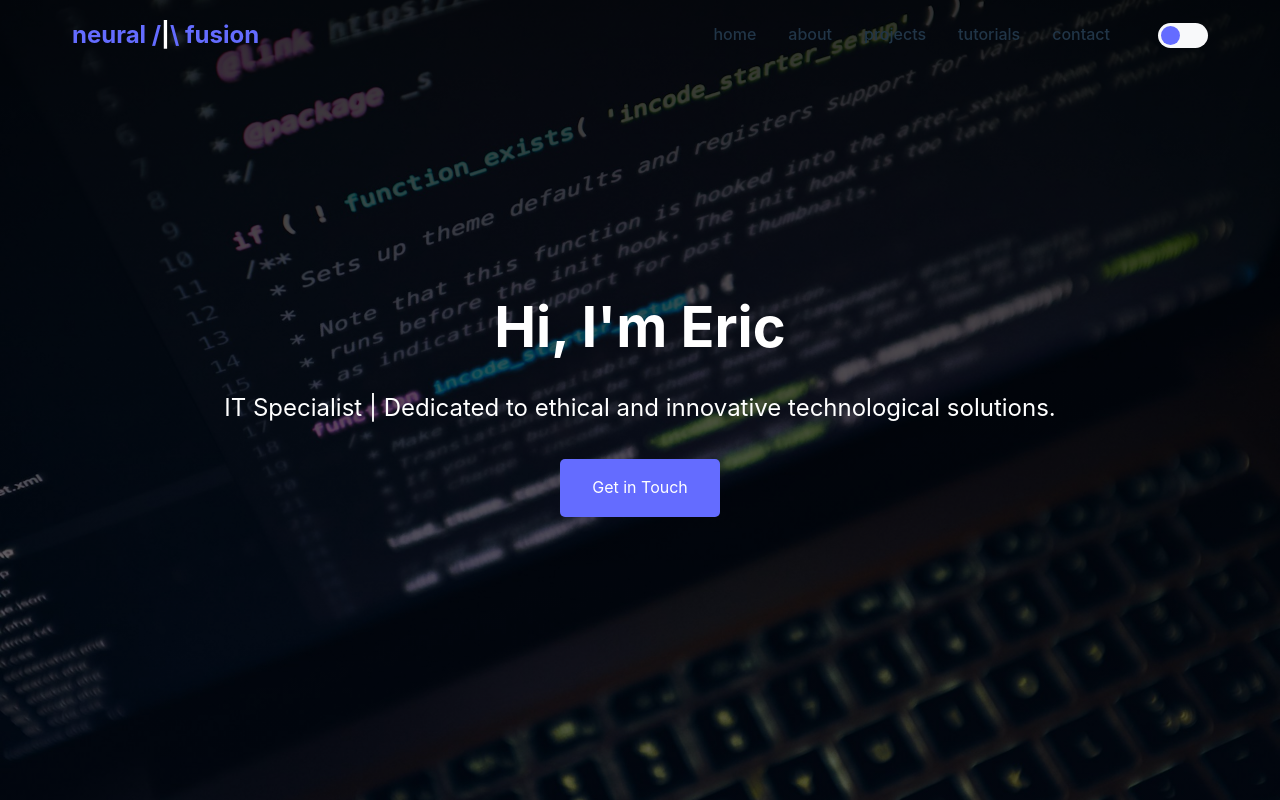
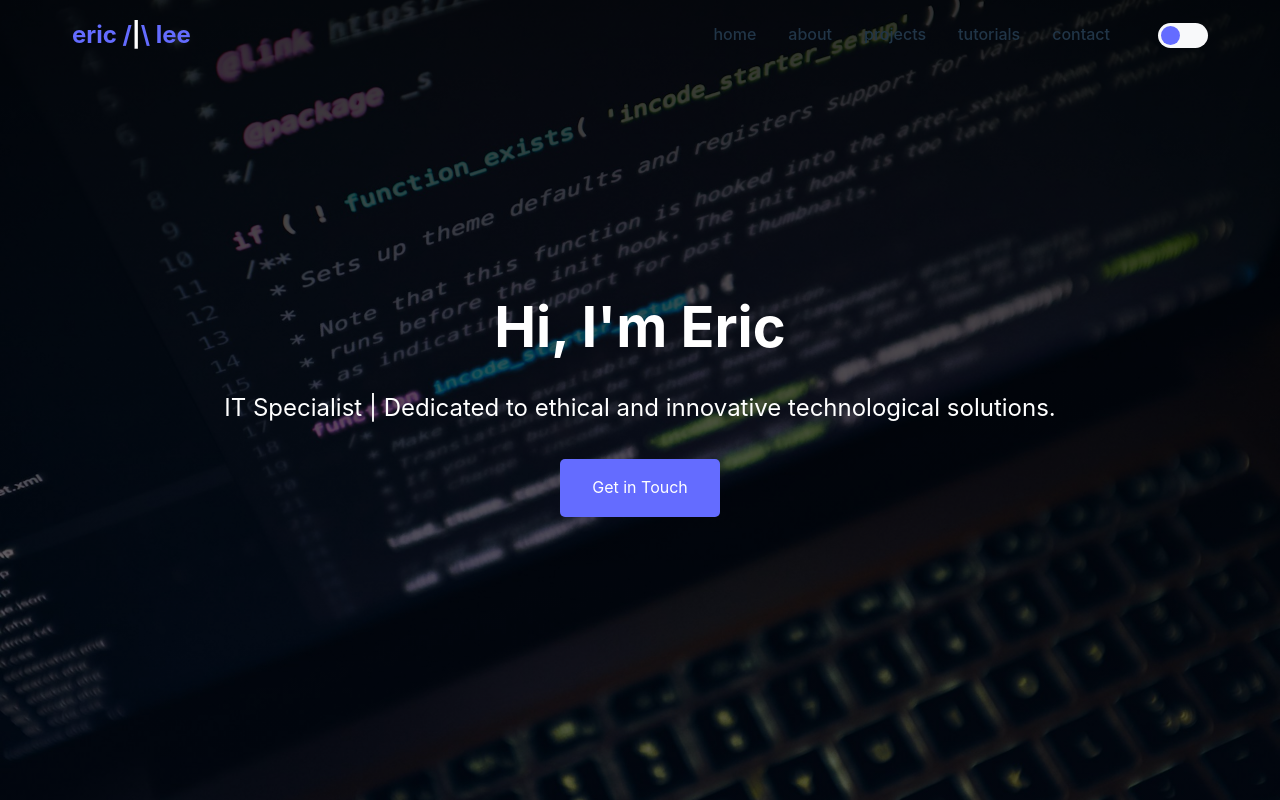
Before and after one commit to liminal-cloud/liminal-cloud.github.io, a website built with Vite: page index.html in a window 1280 px wide. Shown: the top 800 px of the page. Built offline with nearby package versions, Linux system fonts and the light colour scheme.

Commit message:
Initial Commit

```diff
--- a/index.html
+++ b/index.html
@@ -11,7 +11,7 @@
 <body>
     <nav id="navbar">
         <div class="nav-content">
-            <div class="logo"></i> neural /<span>|</span>\ fusion</div>
+            <div class="logo"></i> eric /<span>|</span>\ lee</div>
             <div class="nav-links">
                 <li><a href="#home">home</a></li>
                 <li><a href="#about">about</a></li>
```
